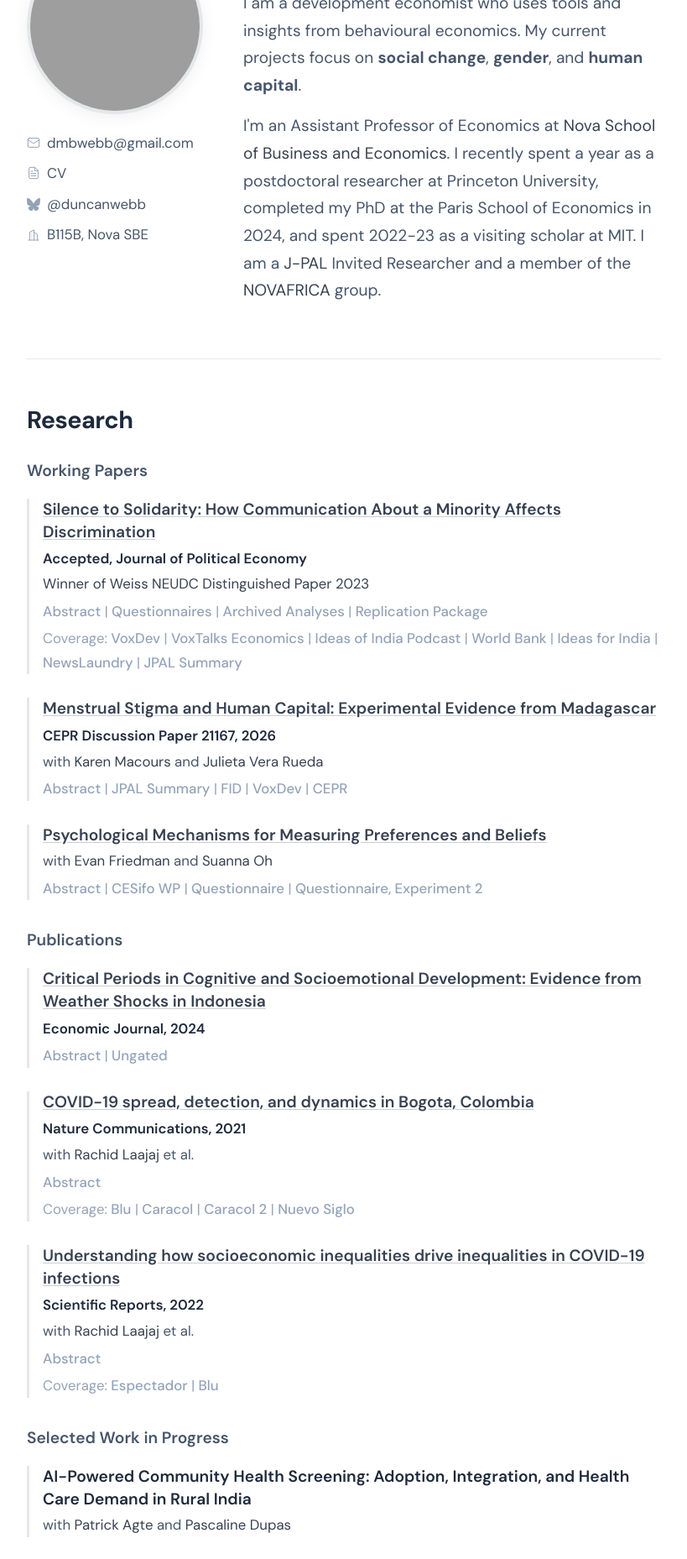
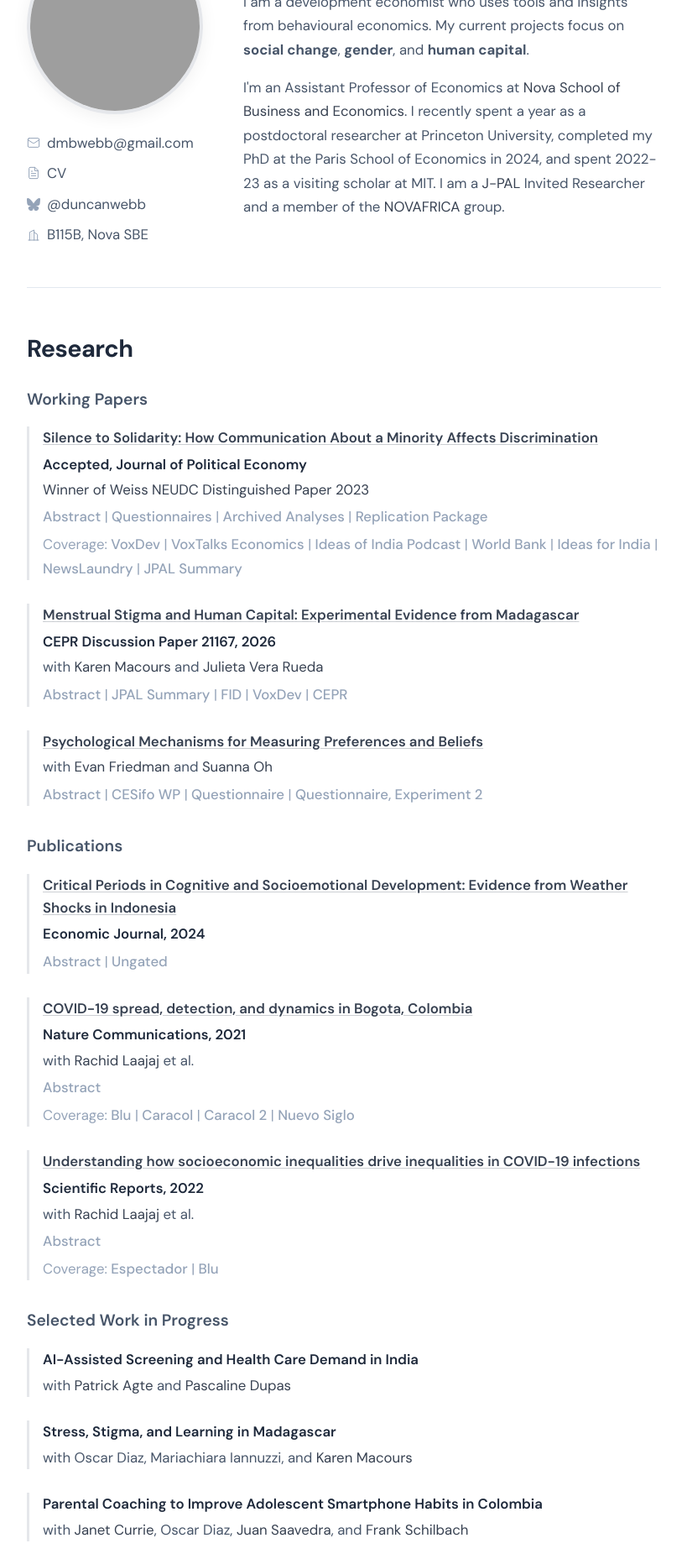
Before and after one commit to dmbwebb/dmbwebb.github.io, a React (Vite) app: page / in a window 1280 px wide. Shown: the part 220-2077 px from the top of the page at 84% size, without its empty margins (230-1049 px from the left). Built offline with nearby package versions, Linux system fonts and the light colour scheme; grey boxes are pictures that could not be loaded.

Commit message:
update WIP paper titles and unify text sizing
Co-Authored-By: Claude Opus 4.6 <noreply@anthropic.com>

```diff
--- a/src/App.css
+++ b/src/App.css
@@ -120,7 +120,7 @@
 }
 
 .hero__bio {
-  font-size: 1.2rem;
+  font-size: 1.05rem;
   color: var(--text-secondary);
   line-height: 1.7;
   margin-bottom: 1rem;
@@ -165,7 +165,7 @@
 }
 
 .paper__title {
-  font-size: 1.2rem;
+  font-size: 1.05rem;
   font-weight: 600;
   line-height: 1.4;
   display: inline;
--- a/src/App.jsx
+++ b/src/App.jsx
@@ -232,12 +232,12 @@ function App() {
         <h3 className="section__subtitle">Selected Work in Progress</h3>
 
         <Paper
-          title="AI-Powered Community Health Screening: Adoption, Integration, and Health Care Demand in Rural India"
+          title="AI-Assisted Screening and Health Care Demand in India"
           authors={<>with <a href="https://sites.google.com/view/patrickagte" target="_blank" rel="noopener noreferrer">Patrick Agte</a> and <a href="https://sites.google.com/view/pascaline-dupas/home" target="_blank" rel="noopener noreferrer">Pascaline Dupas</a></>}
         />
 
         <Paper
-          title="Hygiene Infrastructure & Menstrual Stigma"
+          title="Stress, Stigma, and Learning in Madagascar"
           authors={<>with Oscar Diaz, Mariachiara Iannuzzi, and <a href="https://www.parisschoolofeconomics.eu/en/persons/karen-macours/" target="_blank" rel="noopener noreferrer">Karen Macours</a></>}
         />
 
@@ -247,7 +247,7 @@ function App() {
         />
 
         <Paper
-          title="Do Psychosocial Interventions Fade Out? Evidence from 1513 Meta-Analyses"
+          title="How Persistent Are the Impacts of Global Education and Health Interventions? Evidence from 1513 Meta-Analyses"
           authors={<>with <a href="https://evavivalt.com/" target="_blank" rel="noopener noreferrer">Eva Vivalt</a></>}
         />
       </section>
```
